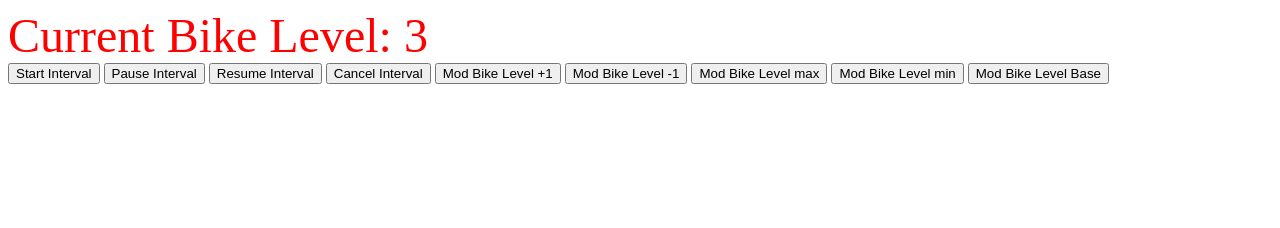
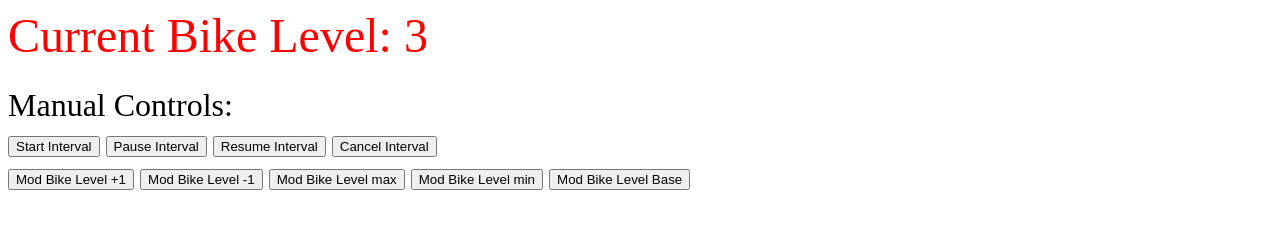
Before and after one commit to esnyder232/bike-display, a website: page index.html in a window 1280 px wide. Drawn offline with nearby package versions, Linux system fonts and the light colour scheme; no server answers.

Commit message:
some changes

```diff
--- a/index.html
+++ b/index.html
@@ -9,15 +9,20 @@
 		<div id="bike-level" class="bike-level">
 			Current Bike Level: 3
 		</div>
-		<div>
+		<div class="control-title">
+			Manual Controls:
+		</div>
+		<div class="control-container">
 			<input type="button" class="btn" id="btn-start-inteval" onclick="modInterval('start')" value="Start Interval"/>
 			<input type="button" class="btn" id="btn-pause-inteval" onclick="modInterval('pause')" value="Pause Interval"/>
 			<input type="button" class="btn" id="btn-resume-inteval" onclick="modInterval('resume')" value="Resume Interval"/>
 			<input type="button" class="btn" id="btn-cancel-inteval" onclick="modInterval('cancel')" value="Cancel Interval"/>
+		</div>
+		<div class="control-container">
 			<input type="button" class="btn" id="btn-mod-bike-level-1" onclick="btnModBikeLevel('+1')" value="Mod Bike Level +1"/>
 			<input type="button" class="btn" id="btn-mod-bike-level-2" onclick="btnModBikeLevel('-1')"value="Mod Bike Level -1"/>
-			<input type="button" class="btn" id="btn-mod-bike-level-3" onclick="btnModBikeLevel('min')"value="Mod Bike Level max"/>
-			<input type="button" class="btn" id="btn-mod-bike-level-4" onclick="btnModBikeLevel('max')"value="Mod Bike Level min"/>
+			<input type="button" class="btn" id="btn-mod-bike-level-3" onclick="btnModBikeLevel('max')"value="Mod Bike Level max"/>
+			<input type="button" class="btn" id="btn-mod-bike-level-4" onclick="btnModBikeLevel('min')"value="Mod Bike Level min"/>
 			<input type="button" class="btn" id="btn-mod-bike-level-4" onclick="btnModBikeLevel('base')"value="Mod Bike Level Base"/>
 		</div>
 	</body>
--- a/index.js
+++ b/index.js
@@ -21,7 +21,7 @@ Setup:
 After the setup is working, you should be able to display the browser on your streaming software (OBS, streamlabs, whatever your using).
 I'll leave that up to you because I don't know what your using.
 
-Below are configurations for this software. You should configure them to your liking.
+Below are configurations:
 */
 
 // min/max bike level
@@ -44,6 +44,8 @@ var channelName = "Miles_Gloriosus";
 //   		  max - sets the bike level to max
 //			  min - sets the bike level to min
 //			  base - sets the bike level to base level
+//
+// Example: for an entry of "increase1": "+1", if someone in the twitch channel typed in "increase1" (case doesn't matter), then the bike level should increase by 1.
 var twitchChatMappings = {
 	"increase1": "+1",
 	"decrease2": "-1",
@@ -67,7 +69,7 @@ var currentBikeLevel = baseBikeLevel;
 var currentInterval = intervalLength;
 var previousTick = 0;
 var frameTimeStep = 100; //ms
-var intervalState = "run"; //stop, run, pause
+var intervalState = "stop"; //stop, run, pause
 
 //create http server
 const expressServer = app.listen(port, () => {console.log("info", 'Webserver listening on port ' + port)});
--- a/styles.css
+++ b/styles.css
@@ -2,3 +2,13 @@
 	color:red;
 	font-size: 48px;
 }
+
+.control-title {
+	margin-top: 24px;
+	font-size: 32px;
+}
+
+.control-container {
+	margin-top: 6px;
+	font-size: 24px;
+}
```
Also changed, not shown: README.md.
